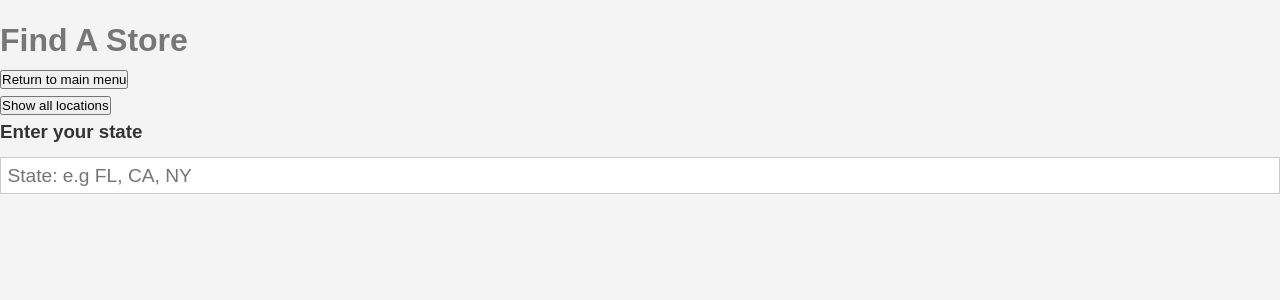
After one commit to awcook95/GameStore, a Flask app: template templates/findStore.html in a window 1280 px wide. The commit adds this page. Shown: the top 300 px of the page. Run offline with Flask 2, Linux system fonts and the light colour scheme; the template is opened without the code that fills it, so the values that code supplies are empty.

Commit message:
Updated app.py and findStore.html
App can now display all locations, or search by state

```diff
--- a/app.py
+++ b/app.py
@@ -3,12 +3,11 @@ from flask_sqlalchemy import SQLAlchemy
 from sqlalchemy.orm import sessionmaker
 
 app = Flask(__name__)
-#app.config['SQLALCHEMY_DATABASE_URI'] = 'postgresql://postgres:mangosteen@localhost/GameStore'
-app.config['SQLALCHEMY_DATABASE_URI'] = 'postgresql://postgres:thompson@localhost:5432/New'
+app.config['SQLALCHEMY_DATABASE_URI'] = 'postgresql://postgres:mangosteen@localhost/GameStore'
+#app.config['SQLALCHEMY_DATABASE_URI'] = 'postgresql://postgres:thompson@localhost:5432/New'
 app.config['SQLALCHEMY_TRACK_MODIFICATIONS'] = False
 app.debug = True
 db = SQLAlchemy(app)
-
 
 
 class Users(db.Model):
@@ -18,7 +17,6 @@ class Users(db.Model):
     pword = db.Column(db.String(100))
     name = db.Column(db.String(50))
     email = db.Column(db.String(100), unique=True)
-    #id = synonym('uid')
 
     def __init__(self, uname, pword, name, email):
         self.uname = uname
@@ -52,7 +50,6 @@ class Employees(db.Model):
     pword = db.Column(db.String(100))
     name = db.Column(db.String(50))
     rank = db.Column(db.String(1))
-    #id = synonym('eid')
 
     def __init__(self, uname, pword, name, rank):
         self.uname = uname
@@ -151,6 +148,19 @@ def tryLogin():
 def userMenu():
     return render_template('userMenu.html')
 
+@app.route('/find_store', methods=['POST'])
+def findStore():
+    option = request.form['option']
+    if option == '':
+        return render_template('findStore.html')
+    elif option == 'all':
+        stores = Store.query.all()
+        return render_template('findStore.html', stores=stores)
+    else:
+        state = option
+        stores = Store.query.filter(Store.address.match(f'%{state}%')).all()
+        return render_template('findStore.html', stores=stores)
+
 @app.route('/create_review', methods=['POST'])
 def createReview():
     return render_template('createReview.html')
@@ -161,8 +171,8 @@ def submit_review():
         title = request.form['title']
         score = request.form['score']
         body = request.form['body']
-        uid = 3;
-        gid = 3;
+        uid = 3
+        gid = 3
         if title == '' or body == '':
             return render_template('createReview.html', message='Please enter required fields')
         review = Reviews(uid, gid, title, score, body)
--- /dev/null
+++ b/templates/findStore.html
@@ -0,0 +1,32 @@
+<!doctype html>
+<html>
+    <head>
+        <meta charset="UTF-8" />
+        <meta name="viewport" content="width=device-width, initial-scale=1.0" />
+        <meta http-equiv="X-UA-Compatible" content="ie=edge" />
+        <link rel="stylesheet" href="../static/style.css" />
+        <title>Find A Store</title>
+    </head>
+    <body>
+        <h1>Find A Store</h1>
+        <form action="/user_menu" method="POST">
+            <button type="submit">Return to main menu</button>
+        </form>
+        <form action="/find_store" method="POST">
+            <button type="text" name="option" value="all">Show all locations</button>
+        </form>
+        <form action="/find_store" method="POST">
+            <h3>Enter your state</h3>
+            <input
+                type="text"
+                name="option"
+                placeholder="State: e.g FL, CA, NY"
+            />
+        </form>
+        {% if stores %}
+            {% for store in stores %}
+            <li>{{store.address}}</li>
+            {% endfor %}
+        {% endif %}
+    </body>
+</html>
--- a/templates/login.html
+++ b/templates/login.html
@@ -19,4 +19,5 @@
             <input name="password" type="text"/>
             <input type="submit" value="Submit" class="btn" />
         </form>
+    </body>
 </html>
```
Also changed, not shown: templates/userMenu.html (+12 -0 lines), 1 other file.
